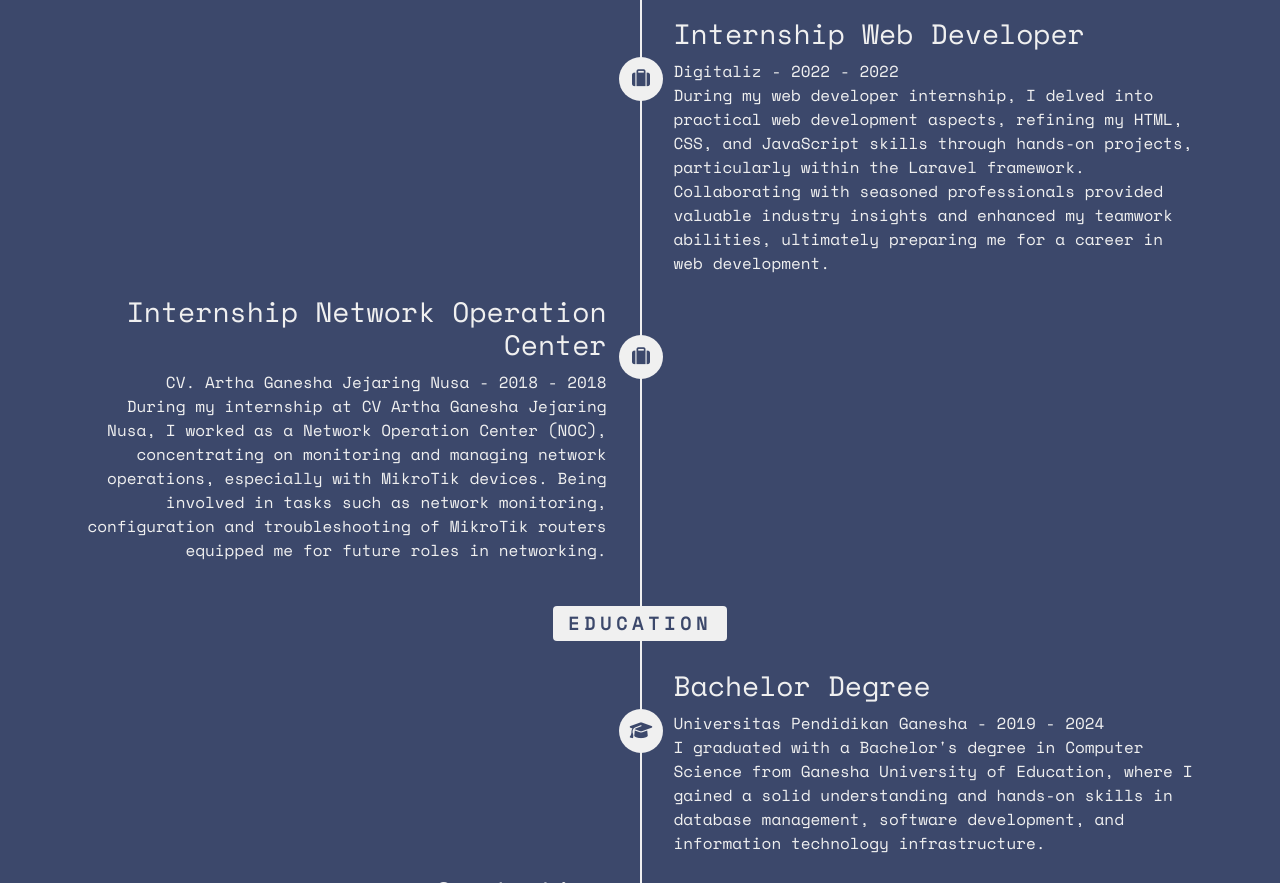
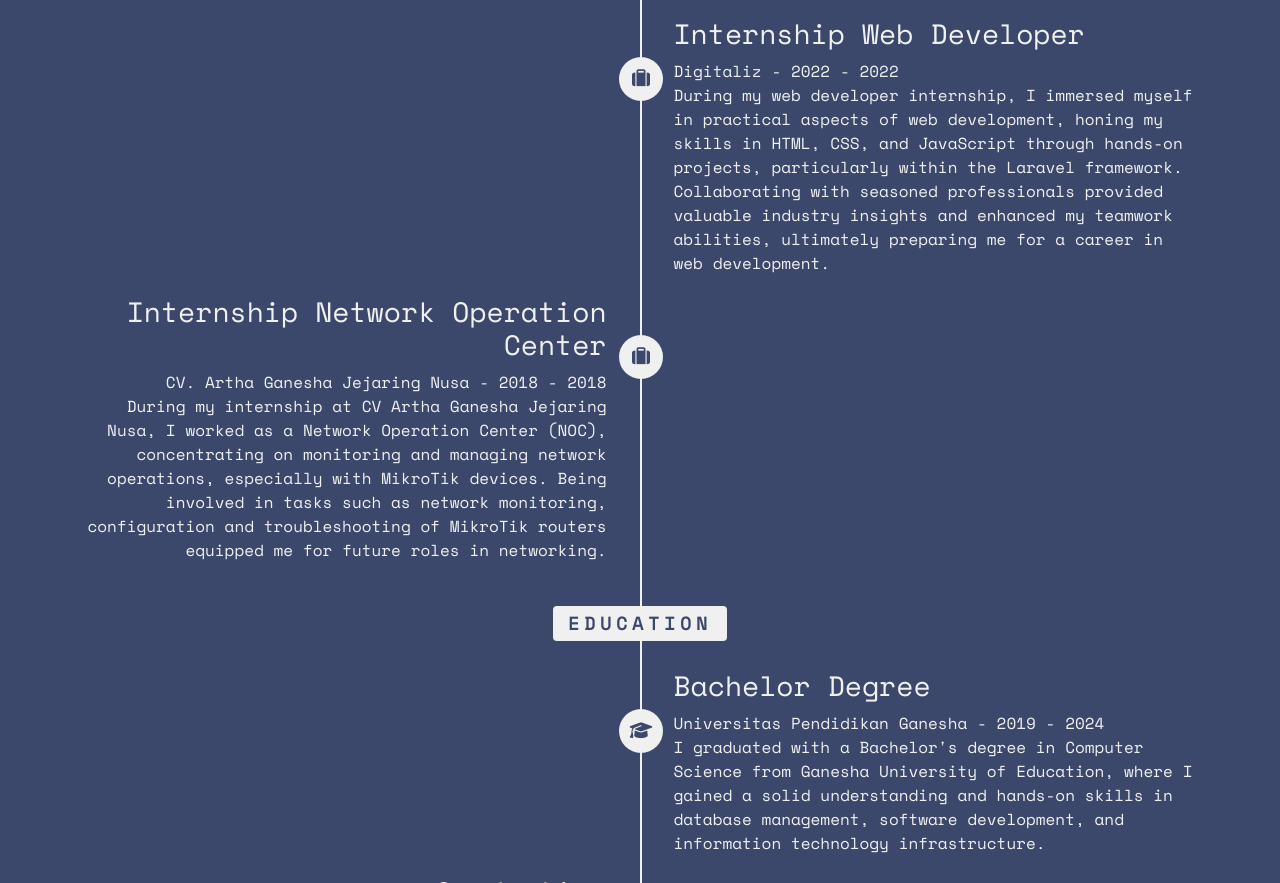
Before and after one commit to AdhiWidhi/adhiwidhi.github.io, a plain HTML site: page index.html in a window 1280 px wide. Shown: the part 1737-2620 px from the top of the page. Drawn offline with nearby package versions, Linux system fonts and the light colour scheme.

Commit message:
update content resume

```diff
--- a/index.html
+++ b/index.html
@@ -350,9 +350,9 @@
                     data-aos-duration="1100"
                   >
                     <p>
-                      During my web developer internship, I delved into
-                      practical web development aspects, refining my HTML, CSS,
-                      and JavaScript skills through hands-on projects,
+                      During my web developer internship, I immersed myself in
+                      practical aspects of web development, honing my skills in
+                      HTML, CSS, and JavaScript through hands-on projects,
                       particularly within the Laravel framework. Collaborating
                       with seasoned professionals provided valuable industry
                       insights and enhanced my teamwork abilities, ultimately
```
